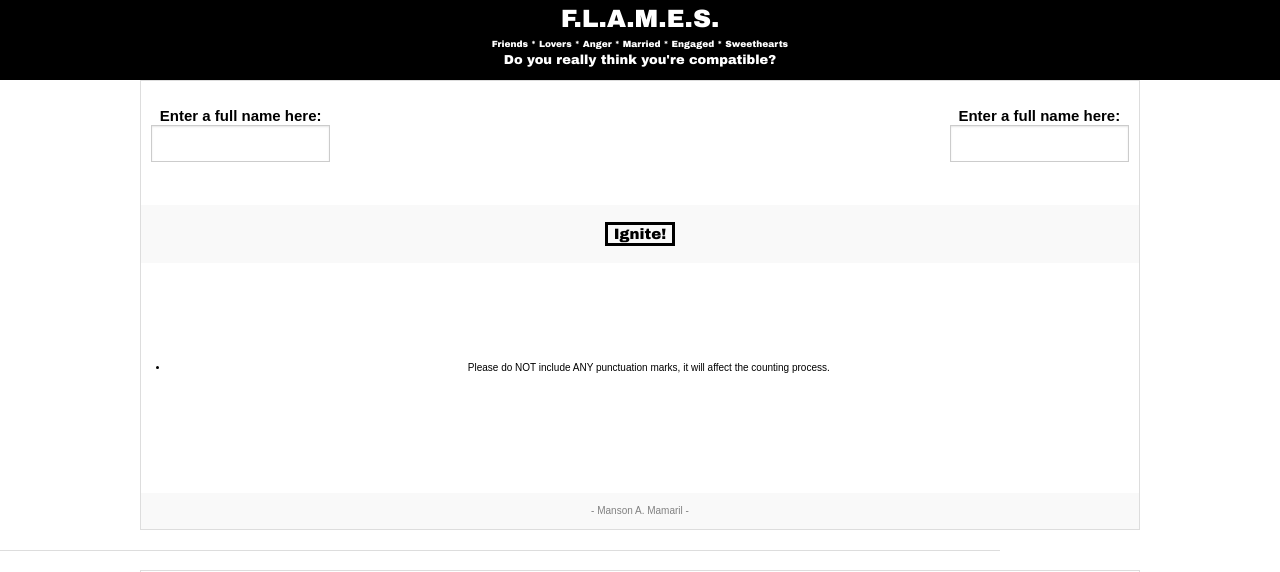
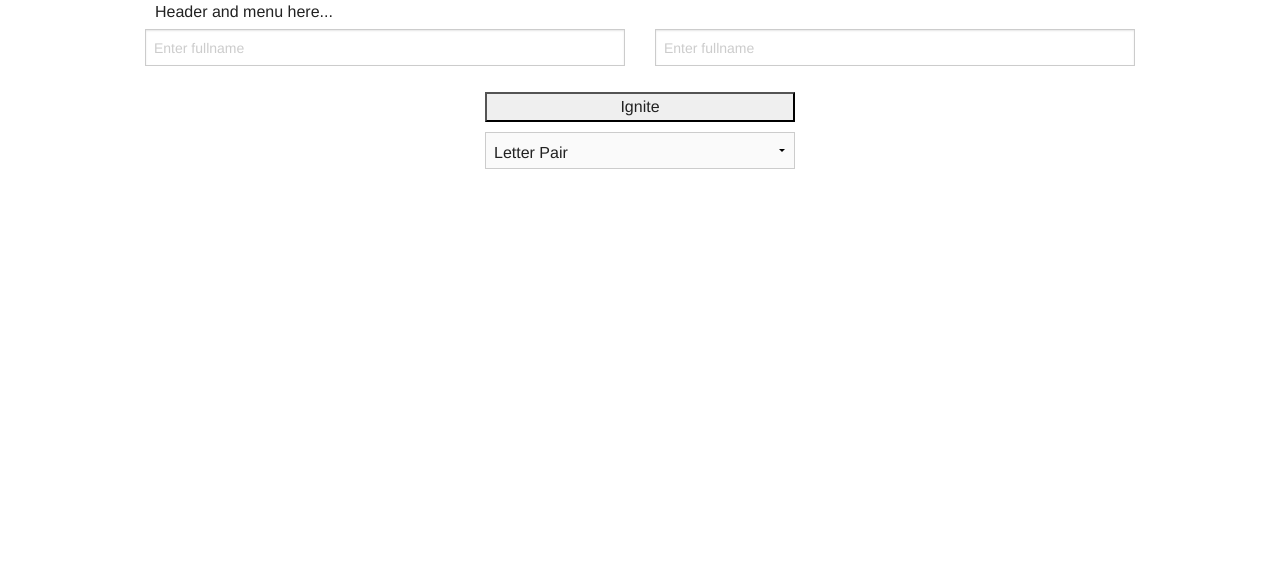
Before and after one commit to mamarilmanson/flames, a PHP site: page /index.php?page=main in a window 1280 px wide. Shown: the top 572 px of the page. After the commit the page ends 169 px from the top, so only its background shows below. Run offline with PHP 8.4, Linux system fonts and the light colour scheme.

Commit message:
New update...

```diff
--- /dev/null
+++ b/count.txt
@@ -0,0 +1 @@
+8888
--- a/index.php
+++ b/index.php
@@ -16,46 +16,22 @@
 
 <!-- Favicon -->
 <link rel="shortcut icon" href="flames.ico" />
+</head>
 
- </head>
 <body>
-	<div id="black_box" width="100%" align="center">
-		<span id="title">F.L.A.M.E.S.</span><br/>
-		<span id="subtitle"><span style="font-size: 9px">Friends * Lovers * Anger * Married * Engaged * Sweethearts</span> <br/> Do you really think you're compatible?</span>
+
+<div class="row">
+	<div class="small-12 medium-12 large-12 column">Header and menu here...</div>
 </div>
 
-<div align="center">
+<div class="row" >
 <?php
-
 		if ($page)
 		  require($page.".php");
 		else
 			require("main.php");
 ?></div>
-		<hr style="color: gray" width="1000"/>
-	<div align="center">
-		<table width="1000" height="50" border="0">
-			<tr>
-				<td rowspan="2" width="500">
-					<div align="left">
-							<a href="http://www.facebook.com/"><img src="facebook.jpg" title="Facebook"/></a>&nbsp;
-							<a href="http://www.youtube.com/"><img src="youtube.jpg" title="Youtube"/></a>&nbsp;
-							<a href="http://www.tumblr.com/"><img src="tumblr.jpg" title="Tumblr"/></a>&nbsp;
-							<a href="http://www.twitter.com/"><img src="twitter.jpg" title="Twitter"/></a>&nbsp;
-					</div>
-				</td>
-				<td width="500">
-				<div align="right">
-					<a href="index.php" id="links">Main</a>&nbsp;
-					<a href="index.php?page=disclaimer" id="links">Disclaimer</a>&nbsp;
-					<a href="index.php?page=about" id="links">About</a>&nbsp;
-				</div>
-				</td>
-			</tr>
-			<tr>
-				<td>&nbsp;</td>
-			</tr>
-		</table>
-	</div>
+
+
  </body>
 </html>
--- a/main.php
+++ b/main.php
@@ -1,35 +1,19 @@
 <form method="post" action="result.php">
-		<table id="table" border="0">
-			<tr>
-				<td class="slots">
-					<div align="center"><span class="above">Enter a full name here:</span></div>
-					<div align="center"><input type="text" name="name1" size="50" id="entry"/></div>
-				</td>
-				<td class="center_slots"></td>
-				<td class="slots">
-					<div align="center"><span class="above">Enter a full name here:</span></div>
-					<div align="center"><input type="text" name="name2" size="50" id="entry"/></div>
-				</td>
-			</tr>
-			<tr>
-					<td colspan="3">
-						<div align="center">
-						<input type="submit" id="buttons" value="Ignite!" name="submit"/>
-						</div>
-					</td>
-			</tr>
-				<tr>
-					<td colspan="3" style="height: 230px">
-						<div align="center">
-						<ul style="color: black; font-family: arial; font-size: 10px">
-							<li>Please do NOT include ANY punctuation marks, it will affect the counting process.</li>
-						</ul>
-						</div>
-					</td>
-				</tr>
-				<tr>
-					<td class="author" colspan="3">
-						<div align="center"><span style="color: gray; font-size: 10px; font-family: arial">-&nbsp;Manson A. Mamaril&nbsp;-</span></div>
-					</td>
-				</tr>
-		</table></form>
+	<div class="row" style="padding: 5px">
+		<div class="small-12 medium-6 large-6 column" style=""><input type="text" placeholder="Enter fullname" name="name1"/></div>
+		<div class="small-12 medium-6 large-6 column" style=""><input type="text" placeholder="Enter fullname" name="name2"/></div>
+	</div>
+
+	<div class="row" style="padding: 5px">
+		<div class="large-4 large-centered medium-4 medium-centered small-12 column"><input type="submit" value="Ignite" style="width: 100%; height: 30px" /></div>
+	</div>
+
+	<div class="row" style="padding: 5px">
+		<div class="large-4 large-centered medium-4 medium-centered small-12 column">
+			<select>
+				<option value="letterpair">Letter Pair</option>
+				<option value="letterall">All Letter</option>
+			</select>
+		</div>
+	</div>
+</form>
```
Also changed, not shown: index2.php (added, +68 -0 lines), main2.php (added, +39 -0 lines), result.php (+0 -25 lines), 1 other file. Lines whose indentation alone changed are shown as unchanged.
